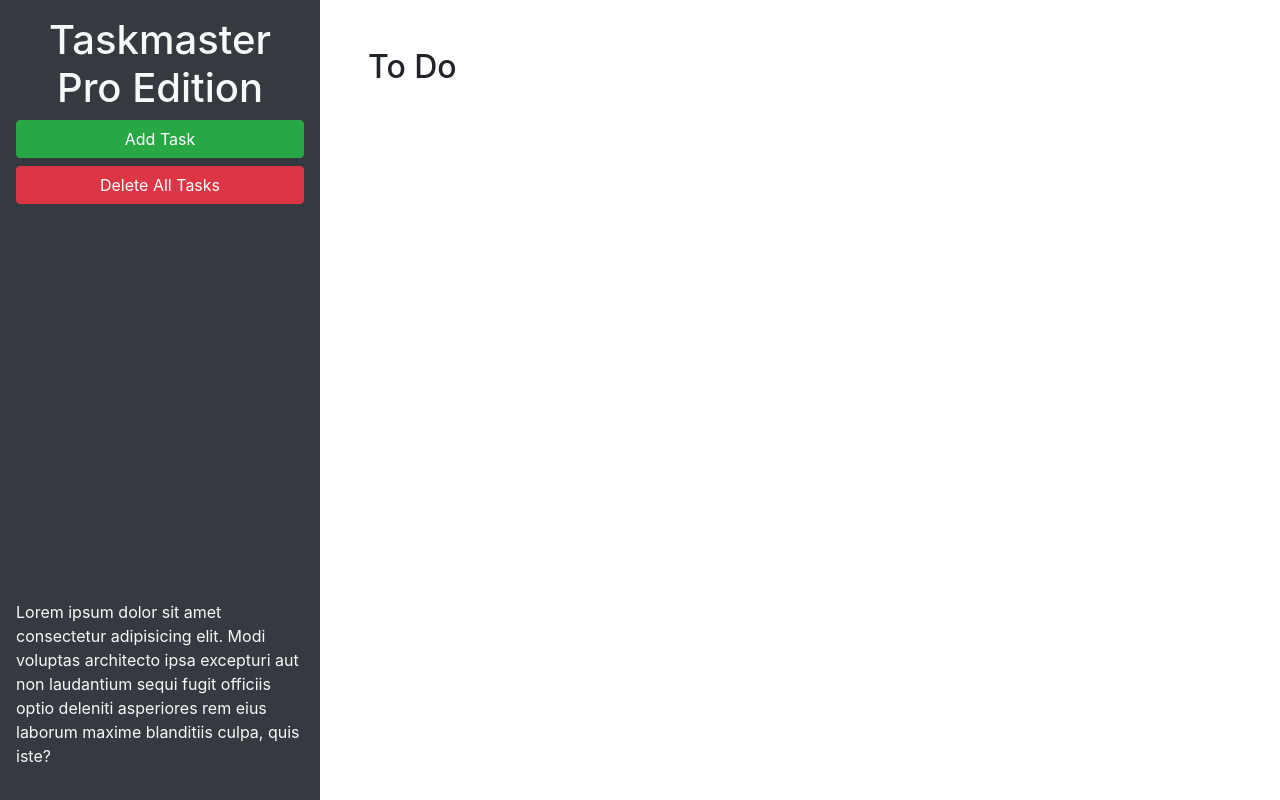
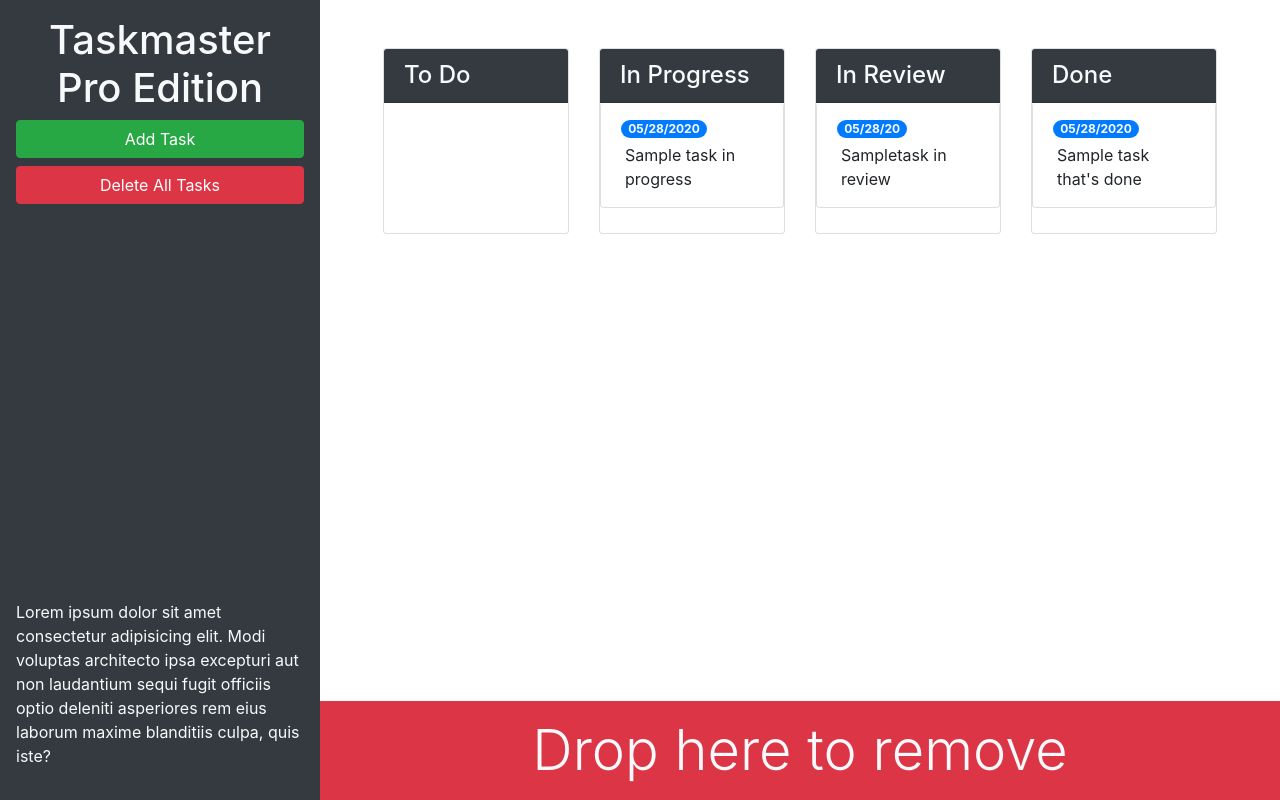
Before and after one commit to Isaaccna/taskmaster-pro, a plain HTML site: page index.html in a window 1280 px wide. Drawn offline with nearby package versions, Linux system fonts and the light colour scheme.

Commit message:
new columns and additioonal bootstrap components were added

```diff
--- a/index.html
+++ b/index.html
@@ -13,20 +13,78 @@
 <body>
 
   <div class="row min-vh-100 no-gutters">
-    <header class="col-12 col-lg-3 bg-dark text-light d-flex flex-column p-4 p-lg-3">
+    <header class="col-12 col-lg-3 bg-dark text-light sticky-top d-flex flex-column p-4 p-lg-3">
       <h1 class="text-center">Taskmaster Pro Edition</h1>
       <button id="create-task" class="btn btn-block btn-success" data-toggle="modal" data-target="#task-form-modal">Add
         Task</button>
       <button id="remove-tasks" class="btn btn-block btn-danger">Delete All Tasks</button>
-      <p class="mt-auto">Lorem ipsum dolor sit amet consectetur adipisicing elit. Modi voluptas architecto ipsa
+      <p class="mt-auto d-none d-lg-block">Lorem ipsum dolor sit amet consectetur adipisicing elit. Modi voluptas architecto ipsa
         excepturi aut non
         laudantium sequi fugit officiis optio deleniti asperiores rem eius laborum maxime blanditiis culpa, quis iste?
       </p>
     </header>
-    <main class="col-12 col-lg-9">
-      <div class="m-5">
-        <h2>To Do</h2>
+    <main class="col-12 col-lg-9 d-flex flex-column">
+      <div class="m-5 row justify-content-around">
+        <!-- to do start -->
+        <div class="col-12 col-md-6 col-xl-3 mb-3">
+          <div class="card">
+            <h4 class="card-header bg-dark text-light">
+        To Do
+        </h4>
         <ul id="list-toDo" class="list-group"> </ul>
+      </div>
+        </div>
+        <!-- To do ends-->
+        <!-- In progress starts-->
+        <div class="col-12 col-md-6 col-xl-3 mb-3">
+          <div class="card">
+            <h4 class="card-header bg-dark text-light">
+         In Progress
+            </h4>
+          <ul id="list-inProgress" class="list-group">
+            <li class="list-group-item">
+              <span class="badge badge-primary badge-pill">05/28/2020</span>
+              <p class="m-1">Sample task in progress</p>
+            </li>
+          </ul>
+          </div>
+        </div>
+        <!-- in progress ends -->
+        <!-- in review starts -->
+        <div class="col-12 col-md-6 col-xl-3 mb-3">
+          <div class="card">
+            <h4 class="card-header bg-dark text-light">
+            In Review
+          </h4>
+          <ul id="list-inReview" class="list-group">
+            <li class="list-group-item">
+              <span class="badge badge-primary badge-pill">05/28/20</span>
+              <p class="m-1">Sampletask in review</p>
+            </li>
+          </ul>
+          </div>
+        </div>
+        <!-- in review end -->
+        <!-- done start -->
+        <div class="col-12 col-md-6 col-xl-3 mb-3">
+          <div class="card">
+            <h4 class="card-header bg-dark text-light">
+          Done
+          </h4>
+          <ul id="list-done" class="list-group">
+            <li class="list-group-item">
+              <span class="badge badge-primary badge-pill">05/28/2020</span>
+              <p class="m-1">Sample task that's done</p>
+            </li>
+          </ul>
+          </div>
+        </div>
+        <!-- done ends-->
+      </div>
+      <div id="trash" class="mt-auto">
+        <div class="w-100 bg-danger p-3 text-center text-light display-4">
+          Drop here to remove
+        </div>
       </div>
     </main>
   </div>
@@ -46,11 +104,11 @@
           <form>
             <div class="form-group">
               <label for="modalTaskDescription">Task description</label>
-              <textarea id="modalTaskDescription" rows="3"></textarea>
+              <textarea id="modalTaskDescription" rows="3" class="form-control"></textarea>
             </div>
             <div class="form-group">
               <label for="modalDueDate">Due date</label>
-              <input type="text" id="modalDueDate" placeholder="mm/dd/yyyy" autocomplete="off" />
+              <input type="text" class="form-control" id="modalDueDate" placeholder="mm/dd/yyyy" autocomplete="off" />
             </div>
           </form>
         </div>
```
